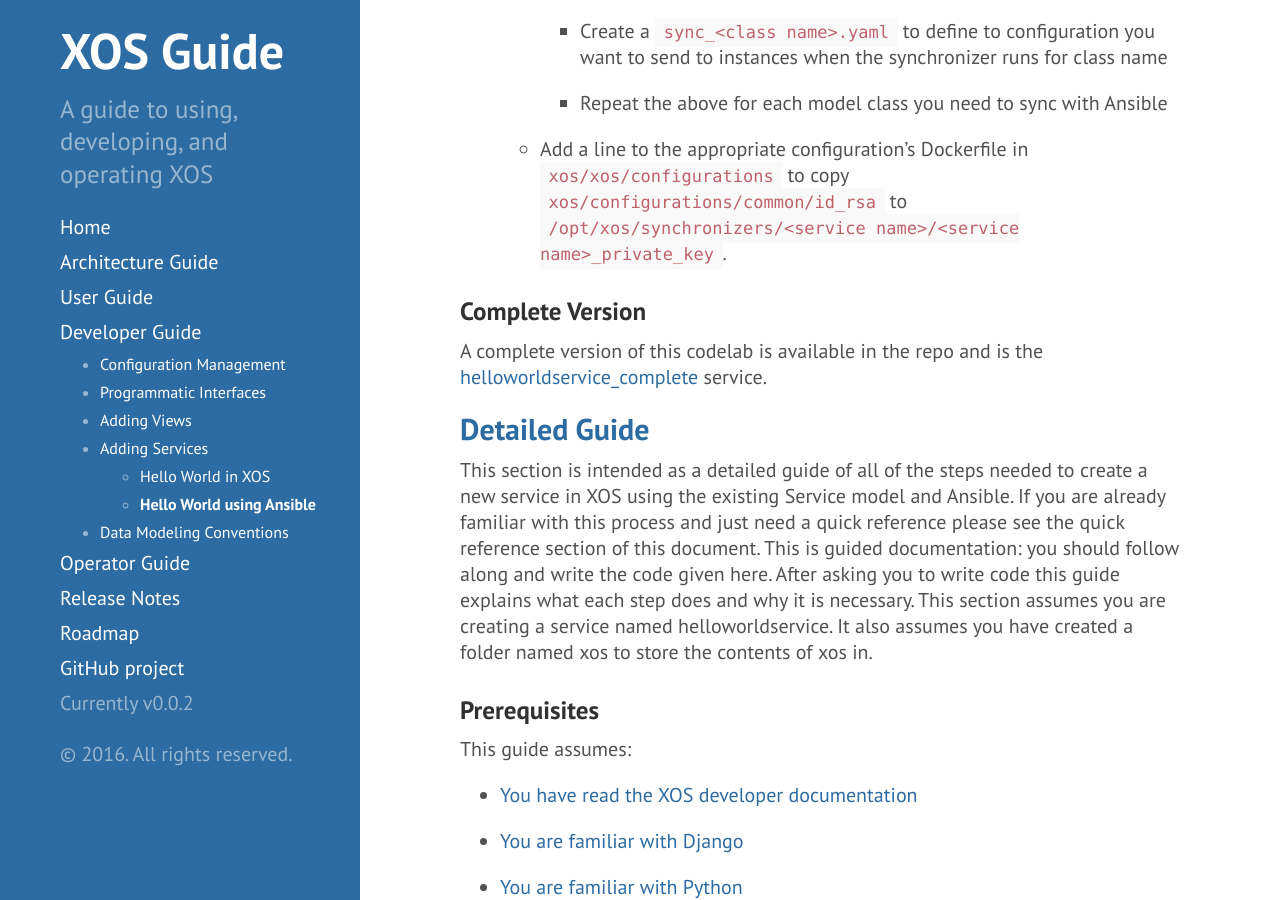
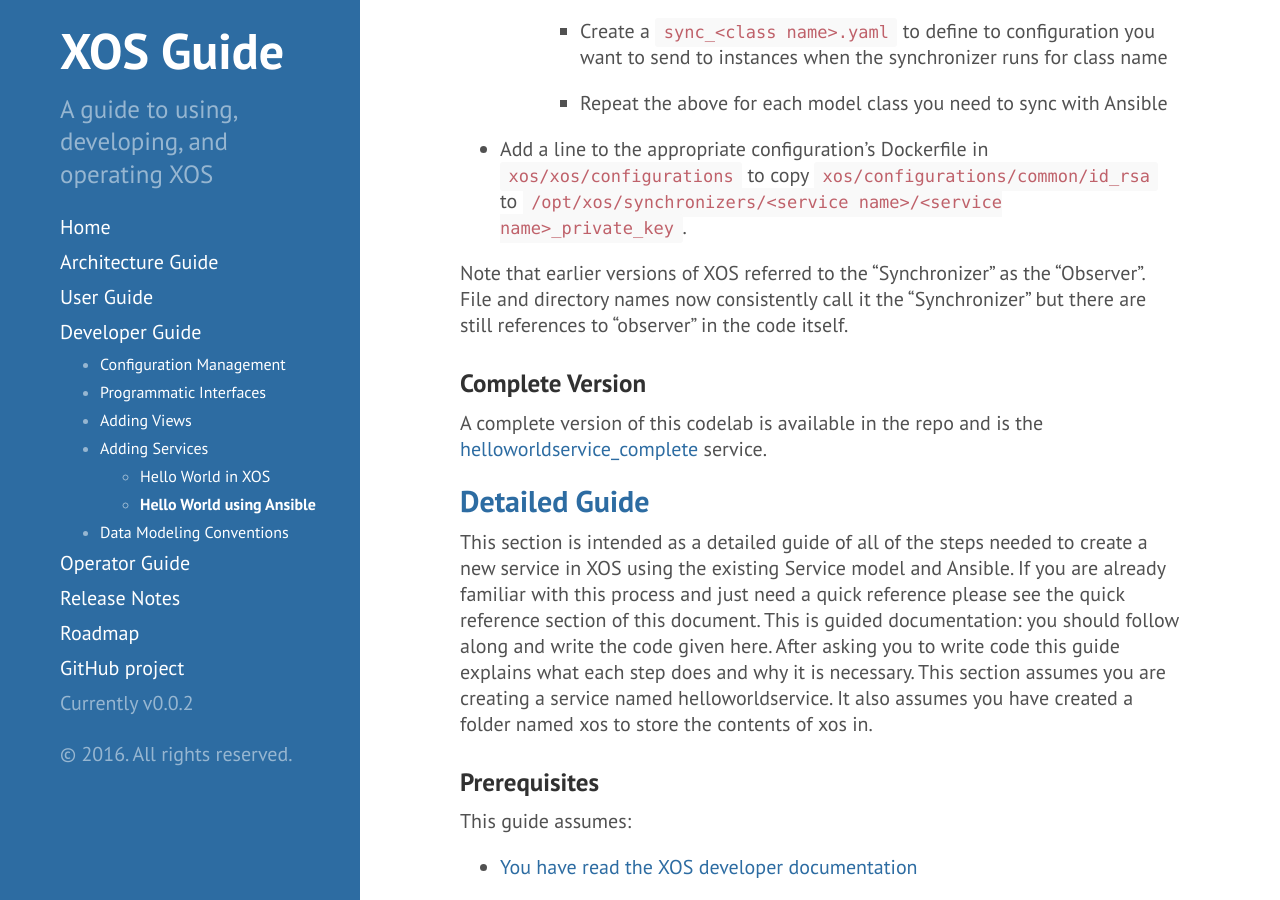
Before and after one commit to open-cloud/open-cloud.github.io.old, a Jekyll site: the page built from devguide_hwansible.md, in a window 1280 px wide and 900 px high, scrolled down 2862 px. Built offline with Jekyll 4.4.1, drawn with Linux system fonts in a browser that asks for light colours; Markdown is read by kramdown in place of the engine named in the settings; some of the changed text lies outside the part shown.

Commit message:
observer-to-sychronizer

```diff
--- a/devguide_hwansible.md
+++ b/devguide_hwansible.md
@@ -1,6 +1,6 @@
 ---
 layout: page
-title: Hello World using Ansible
+title: Hello World Using Ansible
 permalink: /devguide/hwansible/
 ---
 
@@ -72,7 +72,9 @@
 
         * Repeat the above for each model class you need to sync with Ansible
 
-    * Add a line to the appropriate configuration’s Dockerfile in `xos/xos/configurations` to copy `xos/configurations/common/id_rsa` to `/opt/xos/synchronizers/<service name>/<service name>_private_key`.
+* Add a line to the appropriate configuration’s Dockerfile in `xos/xos/configurations` to copy `xos/configurations/common/id_rsa` to `/opt/xos/synchronizers/<service name>/<service name>_private_key`.
+
+Note that earlier versions of XOS referred to the "Synchronizer" as the "Observer". File and directory names now consistently call it the "Synchronizer" but there are still references to "observer" in the code itself.
 
 ### Complete Version
 
```
